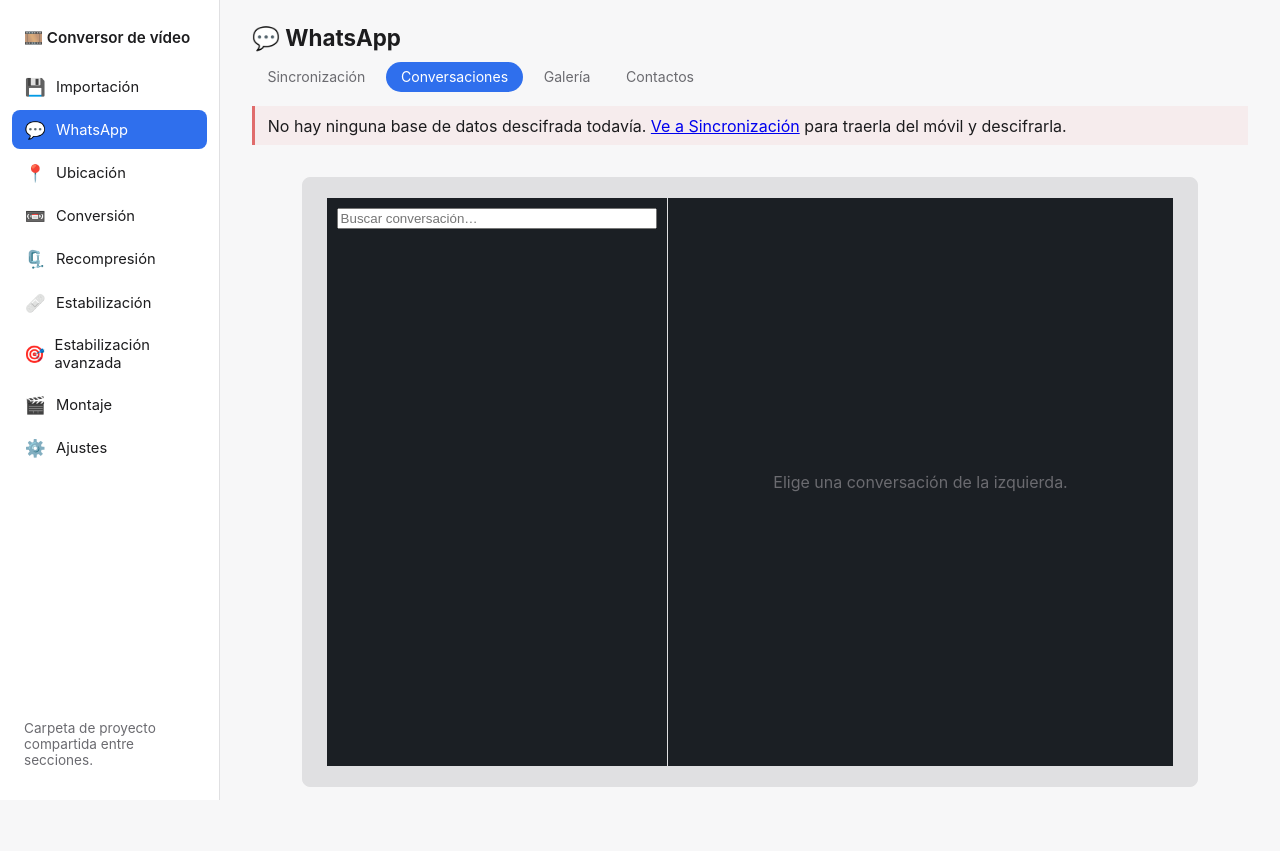
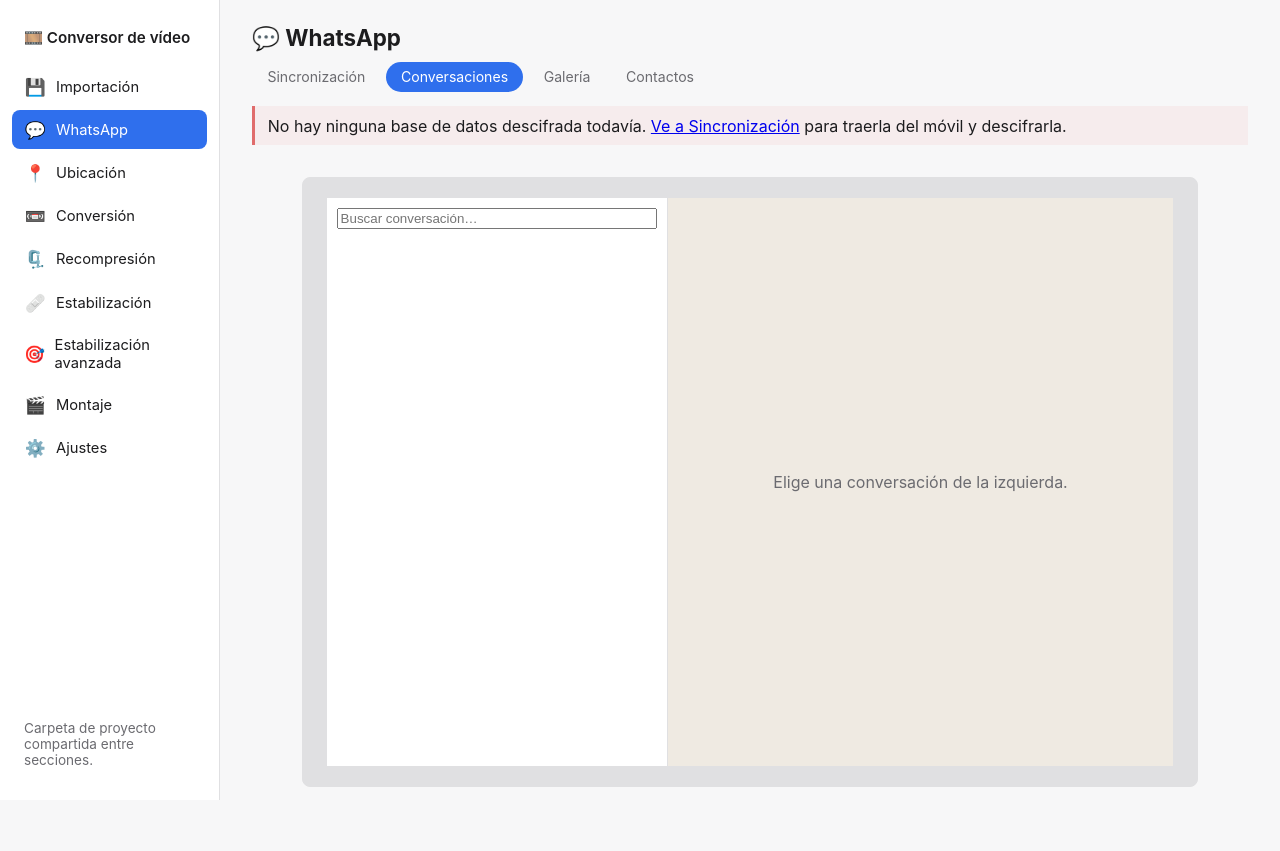
Before and after one commit to ma-ochoa/conversor-avchd, a Flask app: page /whatsapp/chats in a window 1280 px wide. Run offline with Flask 3, Linux system fonts and the light colour scheme.

Commit message:
Deja de codificar a fuego la paleta oscura en la sección de WhatsApp
Los nombres de contactos y grupos no se leían. La hoja de estilos fijaba colores
oscuros (#1b1f24, #2a3138, #075e54) mientras el resto de la aplicación tiene tema
claro y oscuro por prefers-color-scheme, así que en tema claro quedaba el texto
—casi negro, --fg: #1c1c1e— sobre paneles oscuros.

Ahora son variables con valores para cada tema, y de paso los de WhatsApp de verdad:
fondo de conversación beige en claro y azul muy oscuro en oscuro, burbuja propia
verde clara o verde oscuro, ajena blanca o gris. El texto de las burbujas usa su
propio color en vez del general, que es lo que permite que la burbuja propia sea
verde clara sin dejar de leerse.

Medido tras el cambio: contraste 14,5:1 en la lista y 12,1:1 en las burbujas, sobre
el 7:1 que pide WCAG AAA. Comprobado en los dos temas.

Co-Authored-By: Claude Opus 5 <noreply@anthropic.com>

```diff
--- a/static/whatsapp.css
+++ b/static/whatsapp.css
@@ -34,6 +34,43 @@ tr.inservible { opacity: 0.5; }
 
 progress { width: 100%; max-width: 480px; display: block; margin: 0.5rem 0; }
 
+/* ============================================================ paleta WhatsApp
+
+   Estos colores NO se codifican a fuego. La aplicación tiene tema claro y oscuro por
+   `prefers-color-scheme`, y la primera versión de esta hoja fijó una paleta oscura
+   (`#1b1f24` y compañía) que en tema claro dejaba el texto —casi negro, `--fg`— sobre
+   paneles oscuros: los nombres de contactos y grupos no se leían.
+
+   Los valores son los de WhatsApp: fondo de conversación beige en claro y azul muy
+   oscuro en oscuro, burbuja propia verde clara / verde oscuro, ajena blanca / gris. */
+:root {
+  --wa-panel:        #ffffff;   /* listas y cabeceras          */
+  --wa-hilo:         #efeae2;   /* fondo de la conversación    */
+  --wa-mia:          #d9fdd3;   /* burbuja propia              */
+  --wa-suya:         #ffffff;   /* burbuja ajena               */
+  --wa-burbuja-fg:   #111b21;   /* texto dentro de la burbuja  */
+  --wa-burbuja-meta: rgba(17, 27, 33, 0.55);
+  --wa-autor:        #027a67;
+  --wa-separador:    rgba(17, 27, 33, 0.08);
+  --wa-hover:        rgba(0, 0, 0, 0.04);
+  --wa-activo:       rgba(47, 111, 237, 0.10);
+}
+
+@media (prefers-color-scheme: dark) {
+  :root {
+    --wa-panel:        #111b21;
+    --wa-hilo:         #0b141a;
+    --wa-mia:          #005c4b;
+    --wa-suya:         #202c33;
+    --wa-burbuja-fg:   #e9edef;
+    --wa-burbuja-meta: rgba(233, 237, 239, 0.55);
+    --wa-autor:        #53bdeb;
+    --wa-separador:    rgba(233, 237, 239, 0.10);
+    --wa-hover:        rgba(255, 255, 255, 0.04);
+    --wa-activo:       rgba(90, 150, 255, 0.14);
+  }
+}
+
 /* ===================================================================== submenú */
 
 .subnav { display: flex; gap: 0.3rem; margin: 0.6rem 0 0; flex-wrap: wrap; }
@@ -64,7 +101,7 @@ progress { width: 100%; max-width: 480px; display: block; margin: 0.5rem 0; }
   overflow: hidden;
 }
 
-.panel-chats { background: var(--panel, #1b1f24); display: flex; flex-direction: column;
+.panel-chats { background: var(--wa-panel); display: flex; flex-direction: column;
                min-width: 0; min-height: 0; }
 .panel-chats > input[type=search] { margin: 0.6rem; }
 .panel-chats > .muted { margin: 0 0.75rem 0.4rem; font-size: 0.78rem; }
@@ -98,7 +135,7 @@ progress { width: 100%; max-width: 480px; display: block; margin: 0.5rem 0; }
    vez de estirarse con su contenido: sin él, un hijo de flex/grid no encoge por debajo
    de su tamaño natural, la rejilla crecía a 51.000 px de alto y no había scroll propio
    que disparara la carga de la siguiente tanda. */
-.panel-conversacion { background: var(--panel, #1b1f24); display: flex; flex-direction: column;
+.panel-conversacion { background: var(--wa-panel); display: flex; flex-direction: column;
                       min-width: 0; min-height: 0; }
 .panel-conversacion > .barra-galeria { flex: none; }
 /* `grid-auto-rows` fija la altura de fila. Sin él, las filas se dimensionaban por
@@ -114,7 +151,8 @@ progress { width: 100%; max-width: 480px; display: block; margin: 0.5rem 0; }
 .cabecera-chat .muted { margin-left: 0.6rem; font-size: 0.78rem; }
 .ver-eliminados { font-size: 0.82rem; display: flex; align-items: center; gap: 0.4rem; white-space: nowrap; }
 
-.hilo { flex: 1; overflow-y: auto; padding: 1rem; display: flex; flex-direction: column; gap: 0.35rem; }
+.hilo { flex: 1; overflow-y: auto; padding: 1rem; display: flex; flex-direction: column;
+        gap: 0.35rem; background: var(--wa-hilo); }
 .hilo .vacio { color: var(--muted); text-align: center; margin: auto; }
 
 .separador-dia {
```
Also changed, not shown: other parts of static/whatsapp.css (+17 -13 lines).
